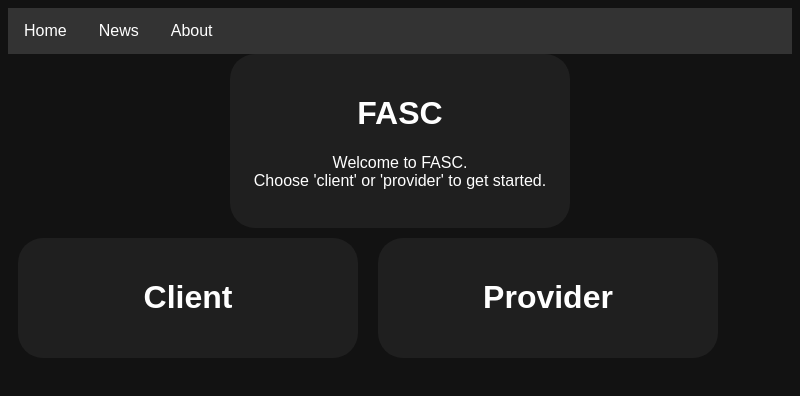
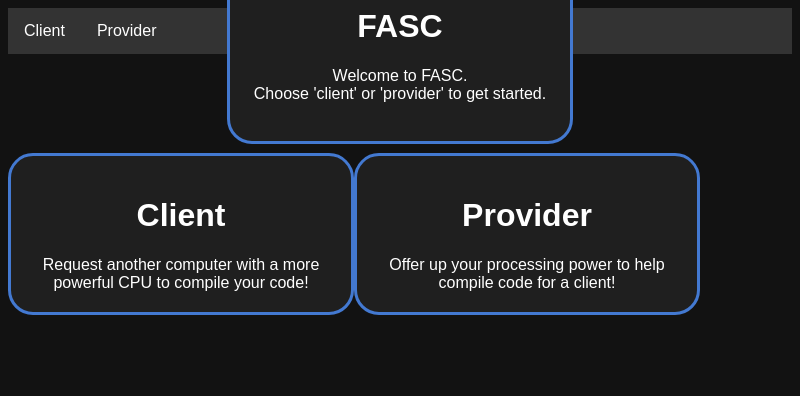
Before and after one commit to AdamPodoxin/FASC, an Electron app: page frontend/landing.html in a window 800 px wide. Drawn offline with Linux system fonts and the light colour scheme.

Commit message:
Added Navbar to landing and provider

```diff
--- a/frontend/landing.html
+++ b/frontend/landing.html
@@ -7,14 +7,23 @@
 	  <meta name="viewport" content="width=device-width, initial-scale=1.0">
     <link href="./styles.css" rel="stylesheet">
     <title>Find a Stronger Computer</title>
+    <style>
+      div {
+        width: 300px;
+        margin: auto;
+        border: 3px solid #4379d1;
+        position: relative;
+        top: 40%;
+        transform: translateY(-50%);
+      }
+    </style>
     <script type="module" src="../backend/api.js" defer></script>
   </head>
   <body>
 
     <ul>
-      <li><a class="active" href="#home">Home</a></li>
-      <li><a href="#news">News</a></li>
-      <li id="user"><a href="#about">About</a></li>
+      <li><a class="Client" href="./client.html">Client</a></li>
+      <li><a href="./provider.html">Provider</a></li>
     </ul>
 
     <div id="body">
@@ -25,9 +34,15 @@
 
     <div class= 'side'>
       <h1>Client</h1>
+      <body>
+        Request another computer with a more powerful CPU to compile your code!
+      </body>
     </div>
     <div class= 'side'>
       <h1>Provider</h1>
+      <body>
+        Offer up your processing power to help compile code for a client!
+      </body>
     </div>
   </body>
 </html>
```
Also changed, not shown: frontend/provider.html (+4 -0 lines).
